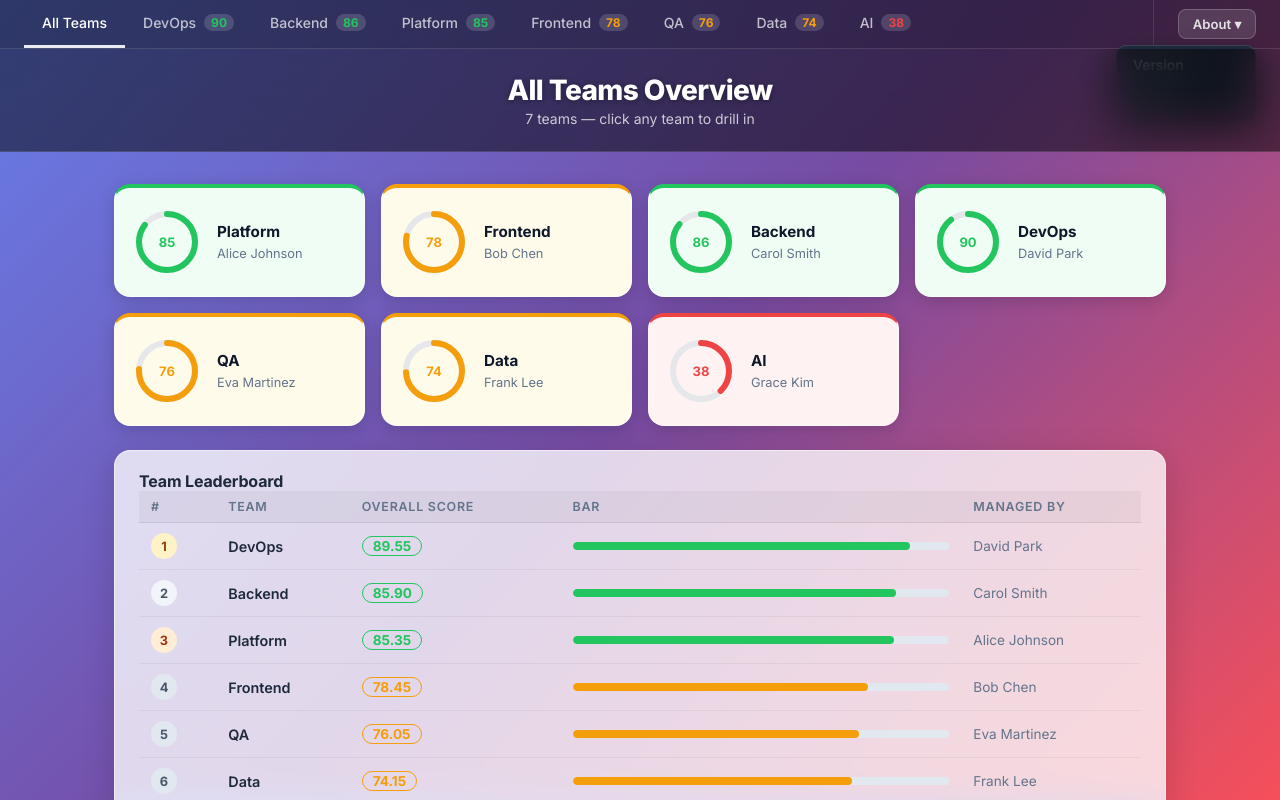
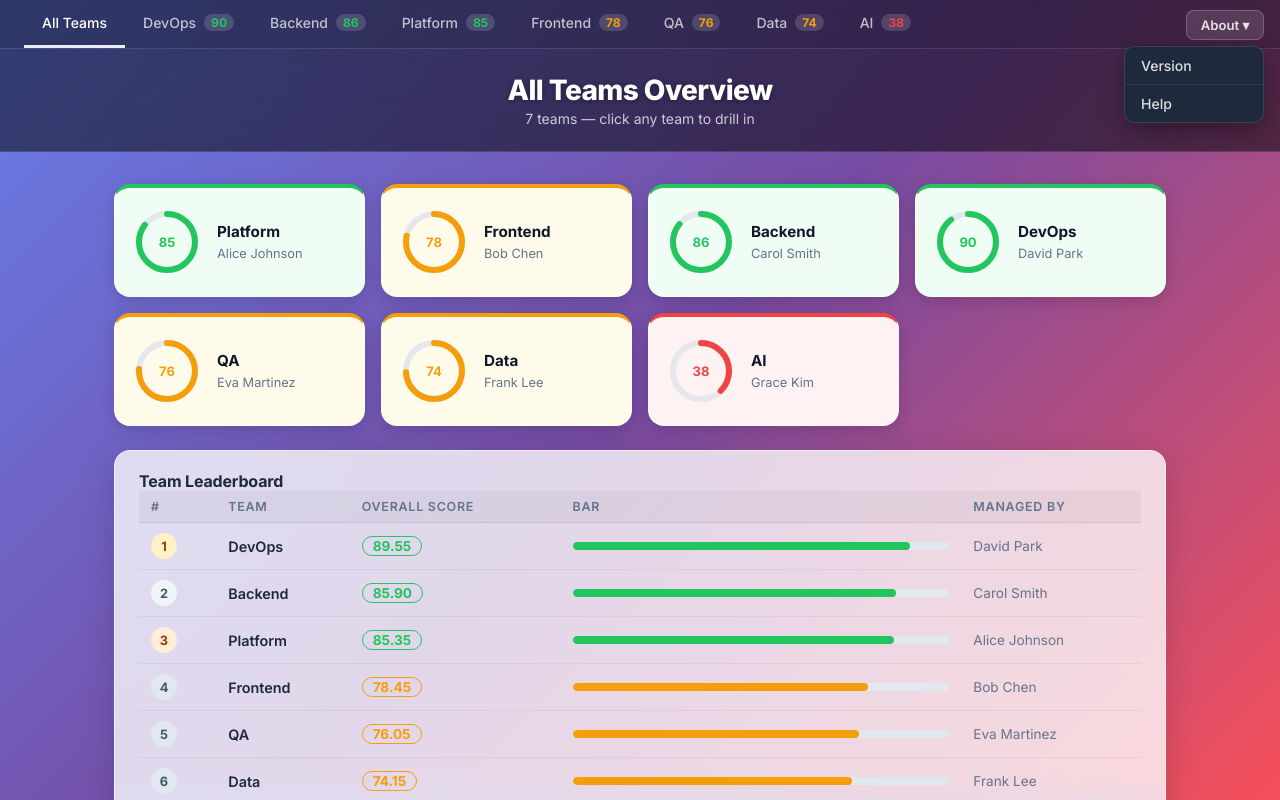
Before and after one commit to yanivpaz/teams-dashboard, a React (Vite) app: page / in a window 1280 px wide. Both pictures are taken after a click on the button "About ▾". Shown: the top 800 px of the page. Built offline with nearby package versions, Linux system fonts and the light colour scheme.

Commit message:
Fix About dropdown — render as fixed top-right element outside navbar stacking context
Co-Authored-By: Claude Sonnet 4.6 <noreply@anthropic.com>

```diff
--- a/src/App.css
+++ b/src/App.css
@@ -34,14 +34,6 @@ body {
   overflow-x: auto;
   padding: 0 8px 0 24px;
 }
-
-.team-selector-right {
-  flex-shrink: 0;
-  display: flex;
-  align-items: center;
-  padding: 0 16px;
-  border-left: 1px solid rgba(255,255,255,0.1);
-}
 .team-tab {
   display: flex;
   align-items: center;
@@ -73,10 +65,10 @@ body {
 
 /* ── About dropdown ── */
 .about-wrapper {
-  position: relative;
-  display: flex;
-  align-items: center;
-  padding: 0 8px;
+  position: fixed;
+  top: 10px;
+  right: 16px;
+  z-index: 9999;
 }
 
 .about-btn {
@@ -95,6 +87,9 @@ body {
 .about-btn:hover { background: rgba(255,255,255,0.22); }
 
 .about-dropdown {
+  position: absolute;
+  top: calc(100% + 6px);
+  right: 0;
   background: #1e293b;
   border: 1px solid rgba(255,255,255,0.12);
   border-radius: 10px;
@@ -122,6 +117,9 @@ body {
 .about-item + .about-item { border-top: 1px solid rgba(255,255,255,0.07); }
 
 .about-panel {
+  position: absolute;
+  top: calc(100% + 6px);
+  right: 0;
   background: #fff;
   border: 1px solid #e2e8f0;
   border-radius: 12px;
--- a/src/App.jsx
+++ b/src/App.jsx
@@ -1,6 +1,7 @@
 import { useState } from 'react';
 import teams from './data/teams.json';
 import TeamSelector from './components/TeamSelector.jsx';
+import AboutDropdown from './components/AboutDropdown.jsx';
 import AllTeamsView from './components/AllTeamsView.jsx';
 import Header from './components/Header.jsx';
 import OverallScore from './components/OverallScore.jsx';
@@ -48,6 +49,7 @@ export default function App() {
   return (
     <div className="dashboard">
       <TeamSelector teams={teams} selected={selected} onSelect={setSelected} />
+      <AboutDropdown />
       {activeTeam ? (
         <TeamDashboard data={activeTeam} />
       ) : (
--- a/src/components/AboutDropdown.jsx
+++ b/src/components/AboutDropdown.jsx
@@ -5,20 +5,11 @@ const VERSION = '1.0.0';
 export default function AboutDropdown() {
   const [open, setOpen] = useState(false);
   const [panel, setPanel] = useState(null);
-  const btnRef = useRef(null);
-  const [pos, setPos] = useState({ top: 0, right: 0 });
-
-  // Recalculate drop position from button coords (escapes stacking context)
-  const updatePos = () => {
-    if (btnRef.current) {
-      const r = btnRef.current.getBoundingClientRect();
-      setPos({ top: r.bottom + 6, right: window.innerWidth - r.right });
-    }
-  };
+  const ref = useRef(null);
 
   useEffect(() => {
     function handleClickOutside(e) {
-      if (btnRef.current && !btnRef.current.closest('.about-wrapper').contains(e.target)) {
+      if (ref.current && !ref.current.contains(e.target)) {
         setOpen(false);
         setPanel(null);
       }
@@ -27,35 +18,23 @@ export default function AboutDropdown() {
     return () => document.removeEventListener('mousedown', handleClickOutside);
   }, []);
 
-  const openMenu = () => {
-    updatePos();
-    setOpen((v) => !v);
-    setPanel(null);
-  };
-
-  const select = (item) => {
-    updatePos();
-    setPanel(item);
-    setOpen(false);
-  };
-
-  const popupStyle = { position: 'fixed', top: pos.top, right: pos.right, zIndex: 9999 };
+  const select = (item) => { setPanel(item); setOpen(false); };
 
   return (
-    <div className="about-wrapper">
-      <button className="about-btn" ref={btnRef} onClick={openMenu}>
+    <div className="about-wrapper" ref={ref}>
+      <button className="about-btn" onClick={() => { setOpen((v) => !v); setPanel(null); }}>
         About ▾
       </button>
 
       {open && (
-        <div className="about-dropdown" style={popupStyle}>
+        <div className="about-dropdown">
           <button className="about-item" onClick={() => select('version')}>Version</button>
           <button className="about-item" onClick={() => select('help')}>Help</button>
         </div>
       )}
 
       {panel === 'version' && (
-        <div className="about-panel" style={popupStyle}>
+        <div className="about-panel">
           <div className="about-panel-header">
             <span className="about-panel-title">Version</span>
             <button className="about-panel-close" onClick={() => setPanel(null)}>✕</button>
@@ -69,7 +48,7 @@ export default function AboutDropdown() {
       )}
 
       {panel === 'help' && (
-        <div className="about-panel" style={popupStyle}>
+        <div className="about-panel">
           <div className="about-panel-header">
             <span className="about-panel-title">Help</span>
             <button className="about-panel-close" onClick={() => setPanel(null)}>✕</button>
--- a/src/components/TeamSelector.jsx
+++ b/src/components/TeamSelector.jsx
@@ -1,5 +1,4 @@
 import { scoreColor } from '../utils/scoreColor.js';
-import AboutDropdown from './AboutDropdown.jsx';
 
 export default function TeamSelector({ teams, selected, onSelect }) {
   return (
@@ -28,9 +27,6 @@ export default function TeamSelector({ teams, selected, onSelect }) {
           </button>
         ))}
       </div>
-      <div className="team-selector-right">
-        <AboutDropdown />
-      </div>
     </nav>
   );
 }
```
